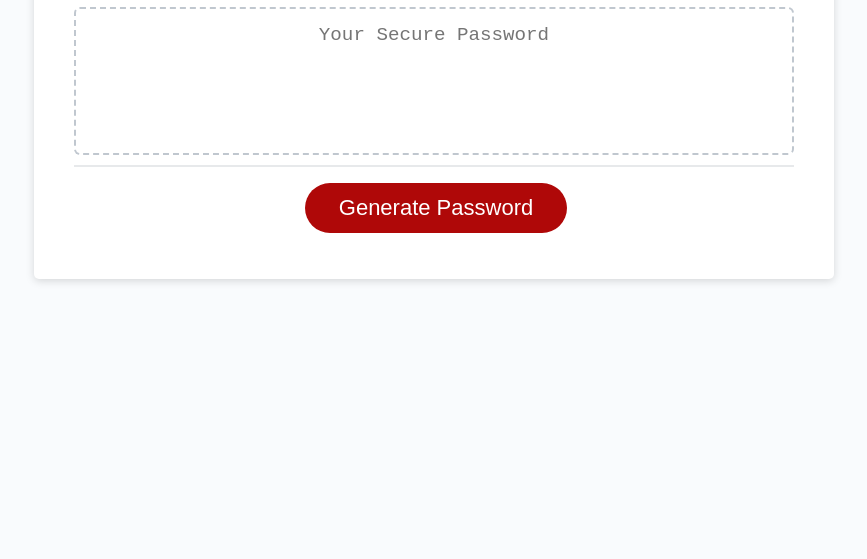
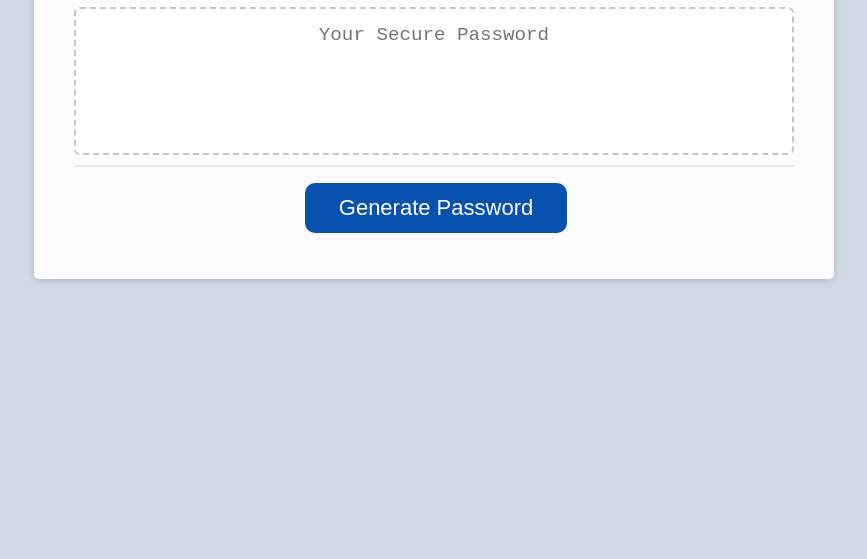
Before and after one commit to SnowLune/UofMCodingBootcamp-challenge-module3, a plain HTML site: page index.html in a window 1280 px wide. Shown: the part 241-800 px from the top of the page, without its empty margins (206-1073 px from the left). Drawn offline with Linux system fonts and the light colour scheme; files that its build step writes are made by us from their sources.

Commit message:
finalize functionality and prepare for git pages, minor css tweaks, flesh out readme, create new dirs

```diff
--- a/index.html
+++ b/index.html
@@ -5,13 +5,15 @@
     <meta name="viewport" content="width=device-width, initial-scale=1.0" />
     <meta http-equiv="X-UA-Compatible" content="ie=edge" />
     <title>Password Generator</title>
-    <link rel="stylesheet" href="style.css" />
+    <link rel="stylesheet" href="assets/css/style.css" />
   </head>
   <body>
     <div class="wrapper">
       <header>
         <h1>Password Generator</h1>
       </header>
+
+      <!-- Where all the main stuff goes -->
       <div class="card">
         <div class="card-header">
           <h2>Generate a Password</h2>
@@ -29,6 +31,7 @@
         </div>
       </div>
     </div>
+    <!-- end wrapper -->
     <script src="script.js"></script>
   </body>
 </html>
--- a/style.css
+++ b/style.css
@@ -14,7 +14,7 @@ body,
 
 body {
   font-family: sans-serif;
-  background-color: #f9fbfd;
+  background-color: hsl(211, 30%, 86%);
 }
 
 .wrapper {
@@ -31,7 +31,7 @@ header {
 }
 
 .card {
-  background-color: hsl(0, 0%, 100%);
+  background-color: hsl(210, 20%, 99%);
   border-radius: 5px;
   border-width: 1px;
   box-shadow: rgba(0, 0, 0, 0.15) 0px 2px 8px 0px;
@@ -74,8 +74,8 @@ header {
 
 .btn {
   border: none;
-  background-color: hsl(360, 91%, 36%);
-  border-radius: 30px;
+  background-color: hsl(214, 91%, 36%);
+  border-radius: 10px;
   box-shadow: rgba(0, 0, 0, 0.1) 0px 1px 6px 0px rgba(0, 0, 0, 0.2) 0px 1px 1px
     0px;
   color: hsl(0, 0%, 100%);
@@ -89,7 +89,7 @@ header {
 }
 
 .btn:hover {
-  background-color: rgb(216, 12, 12);
+  background-color: hsl(214, 91%, 60%);
 }
 
 button[disabled] {
```
Also changed, not shown: assets/images/03-javascript-homework-demo.png (renamed from Assets/03-javascript-homework-demo.png), assets/images/my_project_screenshot.png (added), 1 other file.
